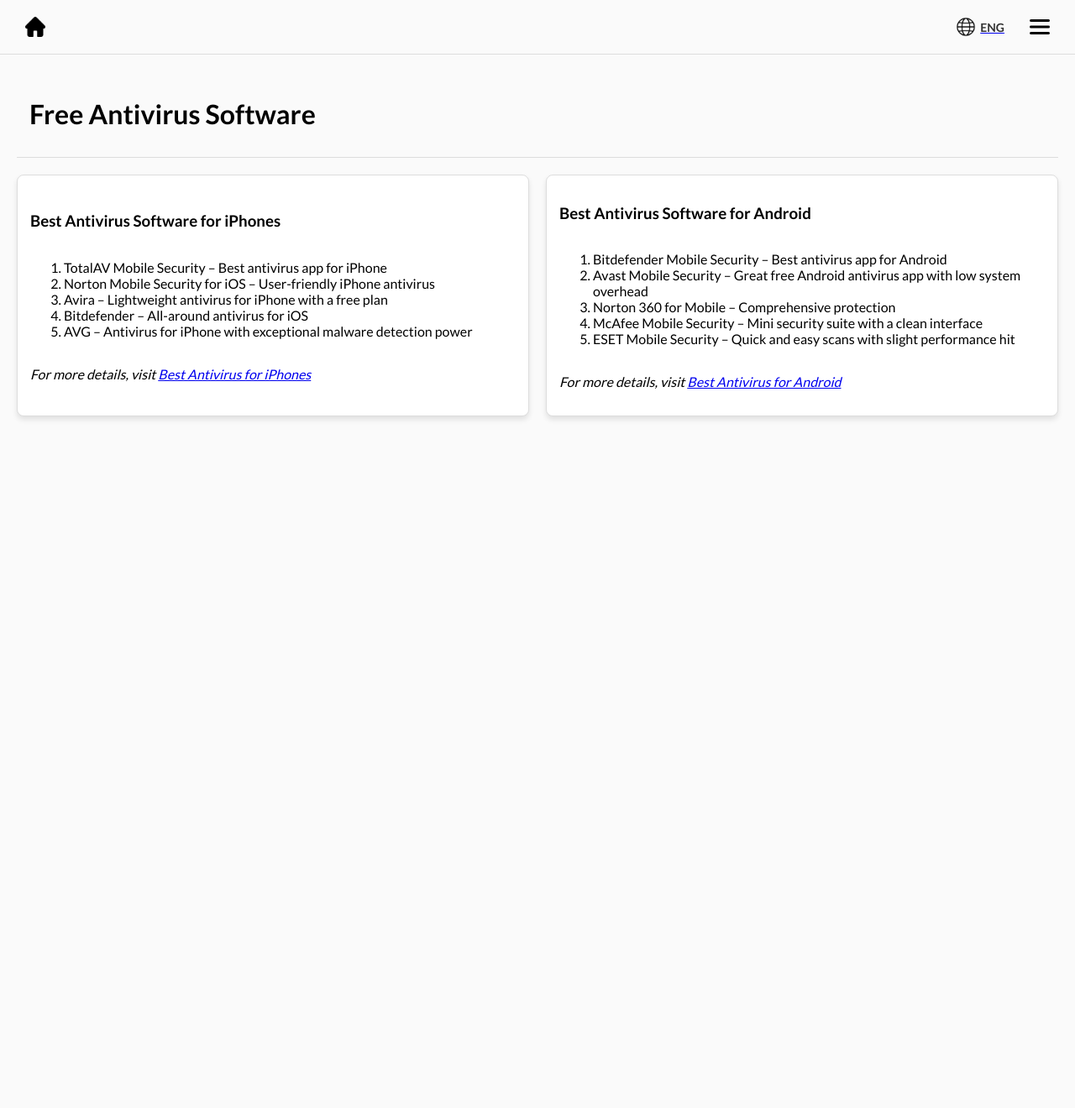
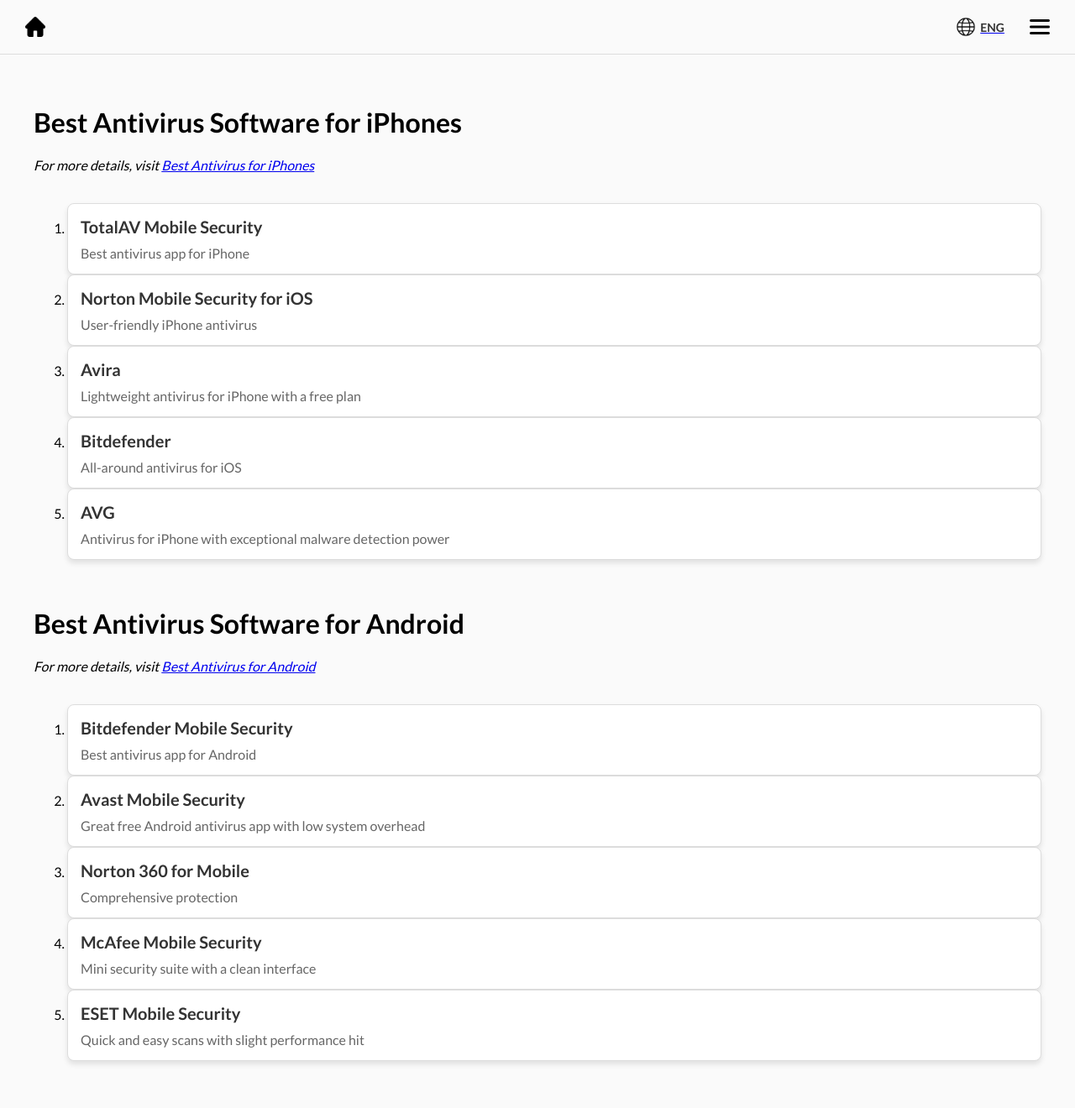
Before and after one commit to sarryteng/lvl4-individual-project, a Flask app: page /1/tools in a window 1280 px wide. Shown: the whole page at 84% size. Before the commit the page ends 500 px from the top, so only its background shows below. Run offline with Flask 3, Linux system fonts and the light colour scheme; some libraries are stand-ins or nearby versions.

Commit message:
changed styling for tools page

```diff
--- a/src/templates/tools.html
+++ b/src/templates/tools.html
@@ -5,46 +5,116 @@
 {% endblock %}
 
 {% block content %}
-<main class="tools-container">
-    <header class="tools-header">
-        <h1>{{ _("Free Antivirus Software") }}</h1>
-    </header>
+<main class="content">
 
-    <!-- Card Container -->
-    <div class="card-container">
     <!-- Best Antivirus Software for iPhones -->
-        <div class="card">
-            <h3>{{ _("Best Antivirus Software for iPhones") }}</h3>
-            <ol>
-                <li>{{ _("TotalAV Mobile Security – Best antivirus app for iPhone") }}</li>
-                <li>{{ _("Norton Mobile Security for iOS – User-friendly iPhone antivirus") }}</li>
-                <li>{{ _("Avira – Lightweight antivirus for iPhone with a free plan") }}</li>
-                <li>{{ _("Bitdefender – All-around antivirus for iOS") }}</li>
-                <li>{{ _("AVG – Antivirus for iPhone with exceptional malware detection power") }}</li>
-            </ol>
+    <h1>{{ _("Best Antivirus Software for iPhones") }}</h1>
     <p>
         <i>{{ _("For more details, visit") }}
             <a href="https://cybernews.com/best-antivirus-software/antivirus-for-iphone/" target="_blank">{{ _("Best Antivirus for iPhones") }}</a>
         </i>
     </p>
+
+    <!-- Card Container -->
+    <div class="card-container">
+        <ol>
+            <li>
+                <a href="https://www.totalav.com/ultra-deal" class="card">
+                    <div class="card-content">
+                        <h2>{{ _("TotalAV Mobile Security") }}</h2>
+                        <p>{{ _("Best antivirus app for iPhone") }}</p>
+                    </div>
+                </a>
+            </li>
+            <li>
+                <a href="https://uk.norton.com/products/norton-360-deluxe?SID=375341ad327c492a9a3215cf47e76fa9622f&cjid=100242223&clickid=29d24d65cd4911ef838545e40a18b8f6&af_sub4=aff&af_sub5=CJ&c=CJ&cjevent=29d24d65cd4911ef838545e40a18b8f6" class="card">
+                    <div class="card-content">
+                        <h2>{{ _("Norton Mobile Security for iOS") }}</h2>
+                        <p>{{ _("User-friendly iPhone antivirus") }}</p>
+                    </div>
+                </a>
+            </li>
+            <li>
+                <a href="https://www.avira.com/en/campaigns/affiliates/promo-offers-3prod_40?cjdata=MXxZfDB8WXww&cjevent=6eebb2c3cd4511ef817fc50b0a18ba74&x-clickref=6eebb2c3cd4511ef817fc50b0a18ba74&x-c-channel=affiliate_CJ&x-a-medium=affiliate&utm_source=CJ_100242223&utm_medium=affiliate&utm_content=15569194&utm_term=CJ_100242223&x-utm_term=CJ_100242223&clickid=6eebb2c3cd4511ef817fc50b0a18ba74&cjid=100242223" class="card">
+                    <div class="card-content">
+                        <h2>{{ _("Avira") }}</h2>
+                        <p>{{ _("Lightweight antivirus for iPhone with a free plan") }}</p>
+                    </div>
+                </a>
+            </li>
+            <li>
+                <a href="https://www.bitdefender.com/en-us/consumer/mobile-security-ios?irclickid=UyWwvZQd1xyKWcR2XExLGQxxUks0XdUhE3Tezo0&irgwc=1&MPid=3256132&cid=aff%7Cc%7CIR%7CAdtech%20lt" class="card">
+                    <div class="card-content">
+                        <h2>{{ _("Bitdefender") }}</h2>
+                        <p>{{ _("All-around antivirus for iOS") }}</p>
+                    </div>
+                </a>
+            </li>
+            <li>
+                <a href="https://www.avg.com/en-gb/affiliate-homepage-20?partnerid=100242223&utm_campaign=100242223&cjid=100242223&utm_source=commissionjunction&utm_medium=affiliate&cjevent=7ebab8fecd4511ef8371349f0a18b8fc&utm_content=11609239&programtype=CJ&clickID=7ebab8fecd4511ef8371349f0a18b8fc&couponfield=yes&trafficSource=affiliate#mac" class="card">
+                    <div class="card-content">
+                        <h2>{{ _("AVG") }}</h2>
+                        <p>{{ _("Antivirus for iPhone with exceptional malware detection power") }}</p>
+                    </div>
+                </a>
+            </li>
+        </ol>
     </div>
 
+    <br>
     <!-- Best Antivirus Software for Android -->
-        <div class="card">
-            <h3>{{ _("Best Antivirus Software for Android") }}</h3>
-            <ol>
-                <li>{{ _("Bitdefender Mobile Security – Best antivirus app for Android") }}</li>
-                <li>{{ _("Avast Mobile Security – Great free Android antivirus app with low system overhead") }}</li>
-                <li>{{ _("Norton 360 for Mobile – Comprehensive protection") }}</li>
-                <li>{{ _("McAfee Mobile Security – Mini security suite with a clean interface") }}</li>
-                <li>{{ _("ESET Mobile Security – Quick and easy scans with slight performance hit") }}</li>
-            </ol>
+    <h1>{{ _("Best Antivirus Software for Android") }}</h1>
     <p>
         <i>{{ _("For more details, visit") }}
             <a href="https://www.tomsguide.com/best-picks/best-android-antivirus" target="_blank">{{ _("Best Antivirus for Android") }}</a>
         </i>
     </p>
+
+    <!-- Card Container -->
+    <div class="card-container">
+        <ol>
+            <li>
+                <a href="https://bitdefender.evyy.net/c/221109/278689/4466?subId1=tomsguide-gb-1133203414372222160&u=https%3A%2F%2Fwww.bitdefender.co.uk%2Fsolutions%2Fmobile-security-android.html" class="card">
+                    <div class="card-content">
+                        <h2>{{ _("Bitdefender Mobile Security") }}</h2>
+                        <p>{{ _("Best antivirus app for Android") }}</p>
                     </div>
+                </a>
+            </li>
+            <li>
+                <a href="https://www.avast.com/en-us/free-mobile-security?utm_medium=affiliate&utm_source=commissionjunction&utm_campaign=8900245&utm_content=15505275&couponfield=yes&cjevent=9cc3f219a7acac3de27823d22903c8f9a705f8ebca790b983&trafficSource=affiliate&partnerid=8900245&programtype=CJ&clickID=b9ef372ccd4811ef819500050a18b8f7&cjid=8900245#mac" class="card">
+                    <div class="card-content">
+                        <h2>{{ _("Avast Mobile Security") }}</h2>
+                        <p>{{ _("Great free Android antivirus app with low system overhead") }}</p>
                     </div>
+                </a>
+            </li>
+            <li>
+                <a href="https://uk.norton.com/products/mobile-security-for-ios?SID=tomsguide-gb-5570305747874285465&API1=100&API2=8900245&cjid=8900245&cjevent=ba3e8730cd4811ef82e800030a18b8fb" class="card">
+                    <div class="card-content">
+                        <h2>{{ _("Norton 360 for Mobile") }}</h2>
+                        <p>{{ _("Comprehensive protection") }}</p>
+                    </div>
+                </a>
+            </li>
+            <li>
+                <a href="https://www.mcafee.com/en-us/antivirus/mobile.html?irclickid=UyWwvZQd1xyKWcR2XExLGQxxUks0X71pE3Tezo0&clickid=UyWwvZQd1xyKWcR2XExLGQxxUks0X71pE3Tezo0&csrc=LQ&csrcl2=221109&sharedid=hawk&adid=1938359&ccstype=partnerlinks&ccoe=direct&ccoel2=am&affid=1079&param3=&param2=&param1=&param4=" class="card">
+                    <div class="card-content">
+                        <h2>{{ _("McAfee Mobile Security") }}</h2>
+                        <p>{{ _("Mini security suite with a clean interface") }}</p>
+                    </div>
+                </a>
+            </li>
+            <li>
+                <a href="https://mrkeyshop.com/en/eset/75-buy-eset-mobile-security-for-android?SubmitCurrency=1&id_currency=3" class="card">
+                    <div class="card-content">
+                        <h2>{{ _("ESET Mobile Security") }}</h2>
+                        <p>{{ _("Quick and easy scans with slight performance hit") }}</p>
+                    </div>
+                </a>
+            </li>
+        </ol>
+    </div>
+
 </main>
 {% endblock %}
```
Lines whose indentation alone changed are shown as unchanged.
